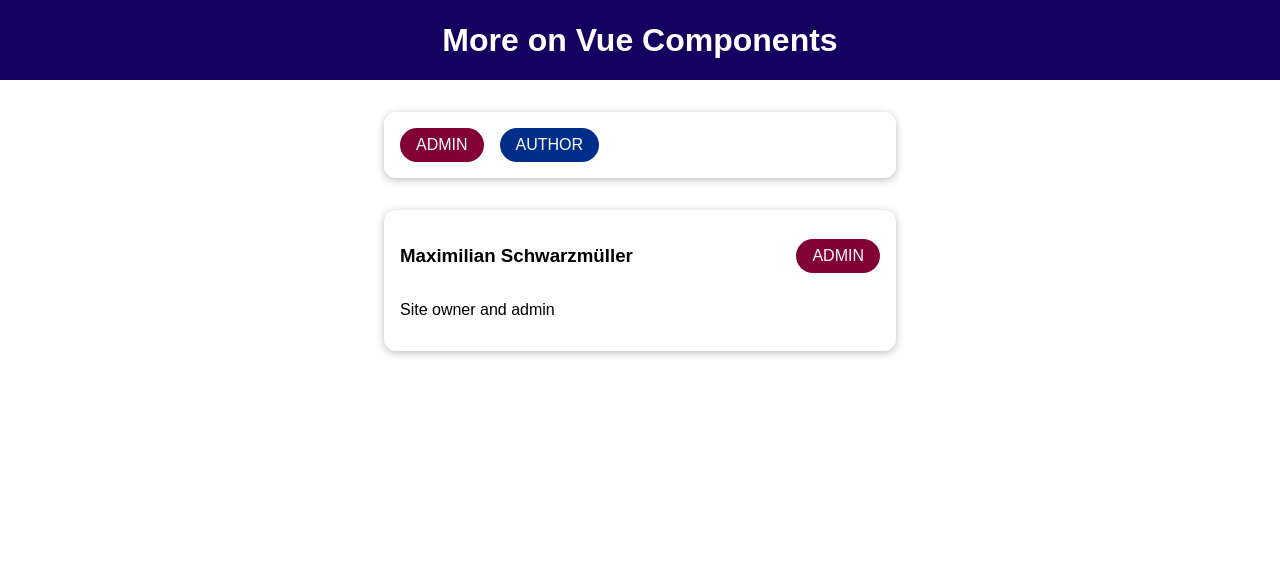
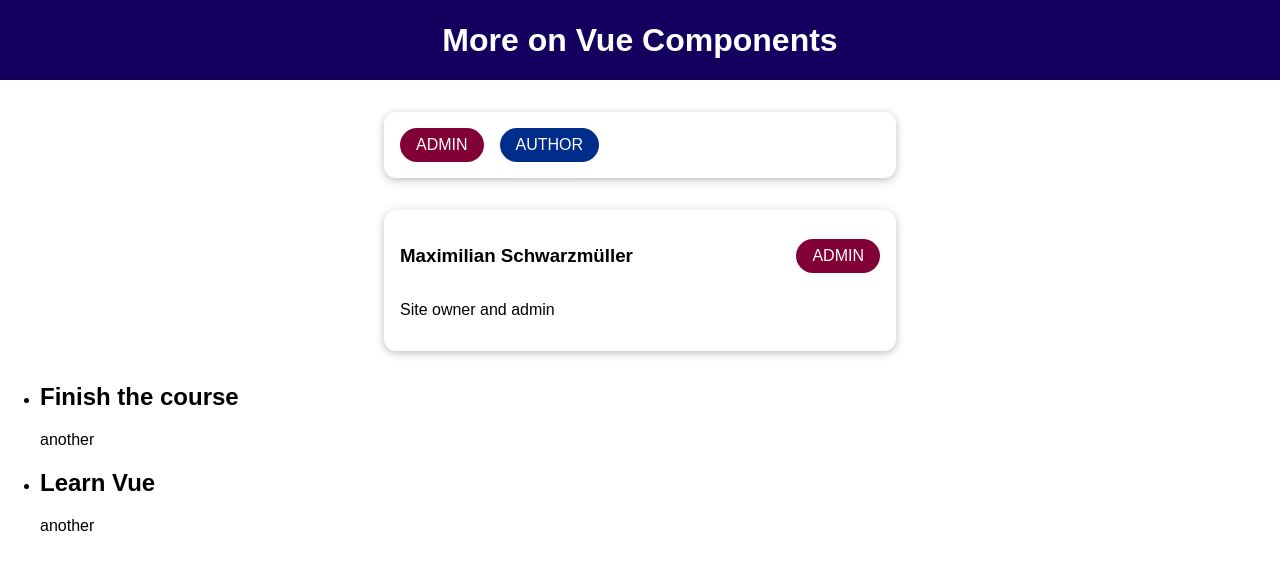
Before and after one commit to tacsio/vue-udemy, a Vue app in the folder cmp-adv-01-starting-setup/: page / in a window 1280 px wide. Shown: the top 570 px of the page. Built offline with nearby package versions, Linux system fonts and the light colour scheme.

Commit message:
scoped slots

```diff
--- a/cmp-adv-01-starting-setup/src/App.vue
+++ b/cmp-adv-01-starting-setup/src/App.vue
@@ -1,21 +1,29 @@
 <template>
   <div>
     <the-header></the-header>
-    <BadgeList/>
+    <BadgeList />
     <user-info :full-name="activeUser.name" :info-text="activeUser.description" :role="activeUser.role"></user-info>
+    <course-goals>
+      <template #default="slotProps">
+        <h2>{{ slotProps.item }}</h2>
+        <p>{{ slotProps['anotherProp'] }}</p>
+      </template>
+    </course-goals>
   </div>
 </template>
 
 <script>
 import TheHeader from "./components/TheHeader.vue";
 import UserInfo from "./components/UserInfo.vue";
-import BadgeList from './components/BadgeList.vue';
+import BadgeList from "./components/BadgeList.vue";
+import CourseGoals from "./components/CourseGoals.vue";
 
 export default {
   components: {
     "the-header": TheHeader,
     UserInfo: UserInfo,
     BadgeList,
+    CourseGoals,
   },
 
   data() {
--- /dev/null
+++ b/cmp-adv-01-starting-setup/src/components/CourseGoals.vue
@@ -0,0 +1,17 @@
+<template>
+  <ul>
+    <li v-for="goal in goals" :key="goal">
+      <slot :item="goal" another-prop="another"></slot>
+    </li>
+  </ul>
+</template>
+
+<script>
+export default {
+  data() {
+    return {
+      goals: ["Finish the course", "Learn Vue"],
+    };
+  },
+};
+</script>
```
